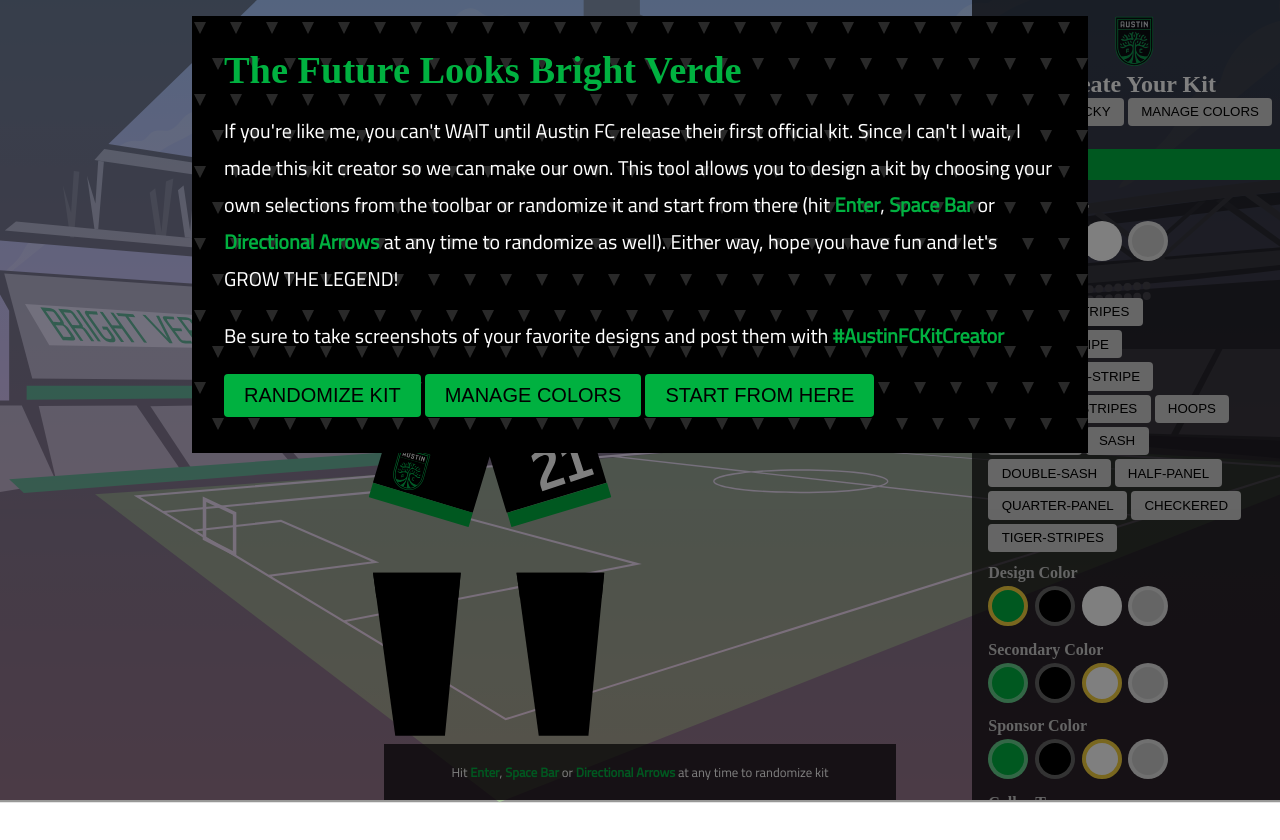
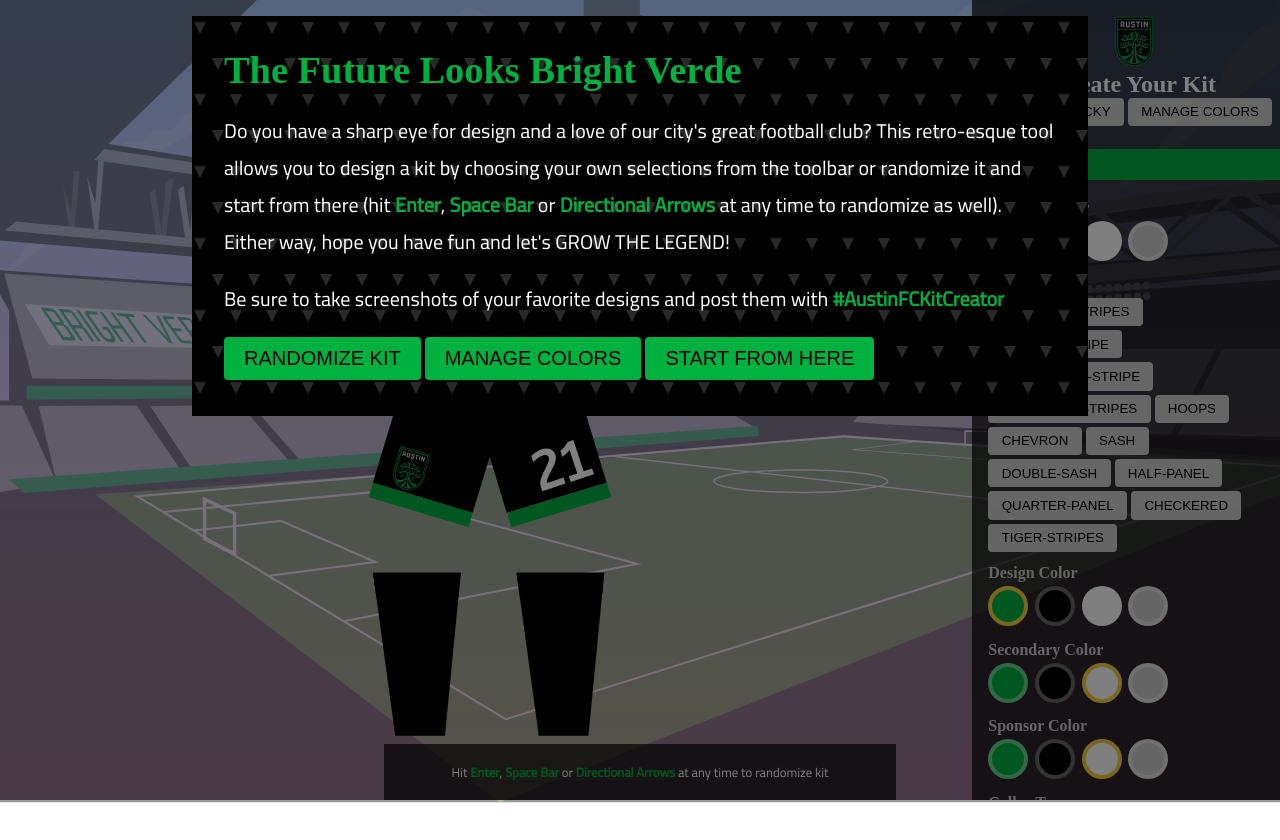
Before and after one commit to drinkingtheink/austin-fc-kit-creator, a Vue app: page / in a window 1280 px wide. Shown: the top 840 px of the page. Built offline with nearby package versions, Linux system fonts and the light colour scheme; a web font is replaced by a local one.

Commit message:
Updated language since first kit already launched and all. Also added Go From Here button in color mgmt.

```diff
--- a/src/App.vue
+++ b/src/App.vue
@@ -8,7 +8,7 @@
       <section class="greeting" v-show="showGreeting">
         <div class="greeting-main">
           <h2>The Future Looks Bright Verde</h2>
-          <p>If you're like me, you can't WAIT until Austin FC release their first official kit. Since I can't I wait, I made this kit creator so we can make our own. This tool allows you to design a kit by choosing your own selections from the toolbar or randomize it and start from there <span class="not-mobile">(hit <strong>Enter</strong>, <strong>Space Bar</strong> or <strong>Directional Arrows</strong> at any time to randomize as well)</span>. Either way, hope you have fun and let's GROW THE LEGEND!</p>
+          <p>Do you have a sharp eye for design and a love of our city's great football club? This retro-esque tool allows you to design a kit by choosing your own selections from the toolbar or randomize it and start from there <span class="not-mobile">(hit <strong>Enter</strong>, <strong>Space Bar</strong> or <strong>Directional Arrows</strong> at any time to randomize as well)</span>. Either way, hope you have fun and let's GROW THE LEGEND!</p>
 
           <p>Be sure to take screenshots of your favorite designs and post them with <strong>#AustinFCKitCreator</strong></p>
 
@@ -49,6 +49,7 @@
             />
           </section>
 
+          <button v-on:click="handleGreetingClose(false)">Go From Here</button>
           <button v-show="!defaultPaletteEnabled" v-on:click="resetColors">Reset Colors</button>
           <button v-on:click="handleGreetingClose(true)">Randomize Kit</button>
         </div>
```
